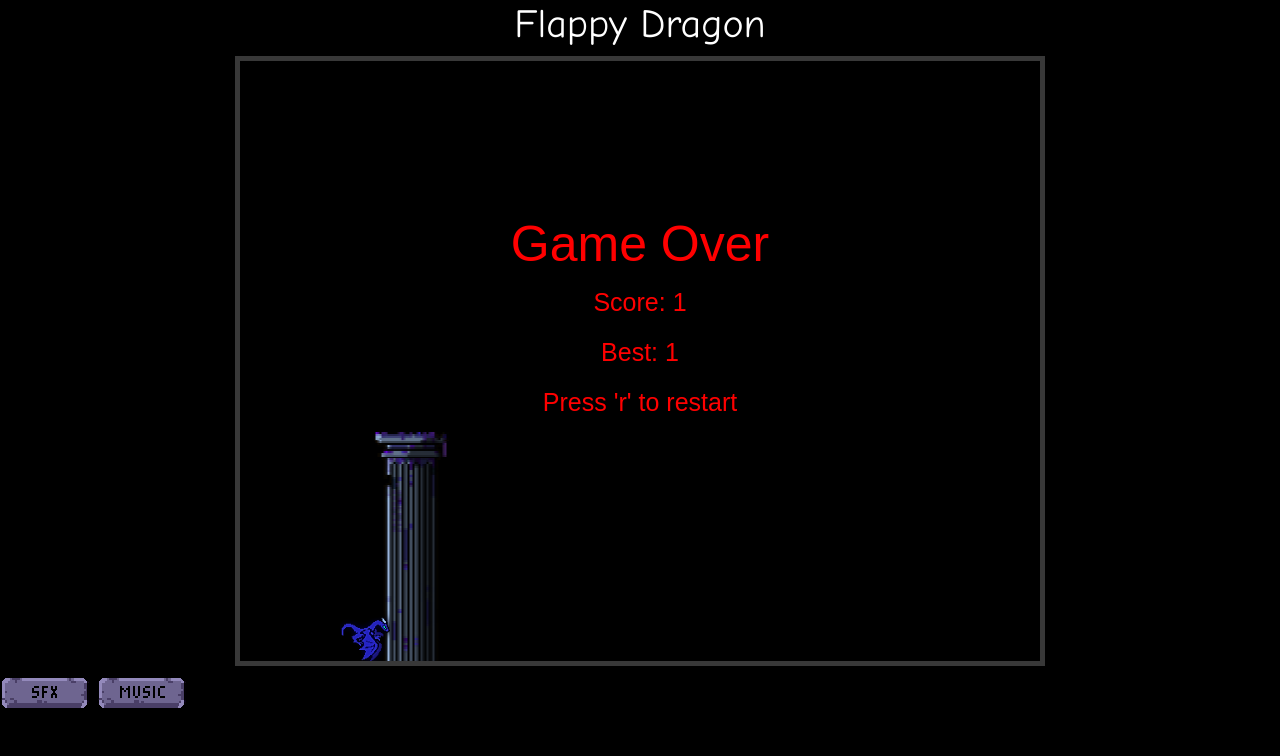
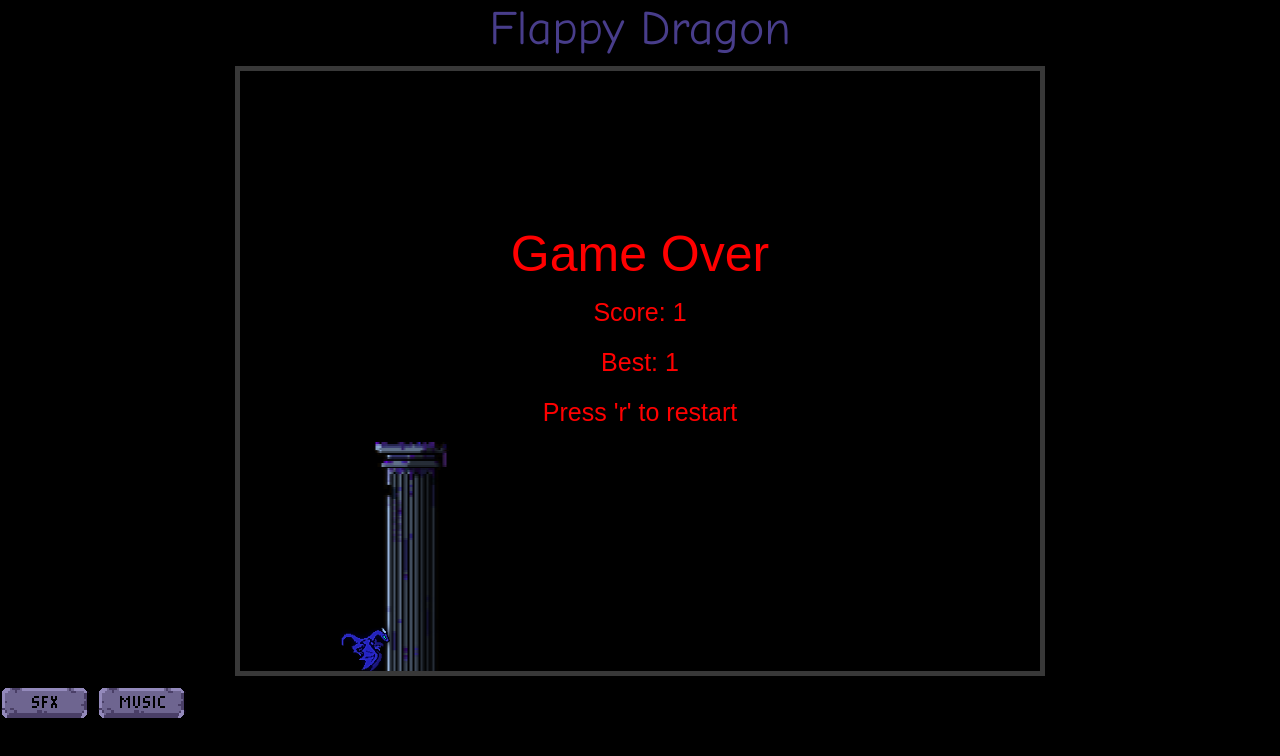
Before and after one commit to Eliasko6562/Flappy-Dragon, a plain HTML site: page index.html in a window 1280 px wide. Drawn offline with nearby package versions, Linux system fonts and the light colour scheme.

Commit message:
ajusted color scheme

```diff
--- a/index.html
+++ b/index.html
@@ -3,7 +3,7 @@
 
 <head>
     <meta charset="UTF-8">
-    <meta name="viewport" content="width=device-width, initial-scale=1.0">
+    <meta name="viewport" content="width=device-width, initial-scale=1.0, user-scalable=no">
     <link href="https://stackpath.bootstrapcdn.com/bootstrap/5.1.3/css/bootstrap.min.css" rel="stylesheet">
     <link rel="stylesheet" href="style.css">
     <link rel="icon" href="./images/dragonIcon.png" type="image/x-icon">
--- a/scripts/main.js
+++ b/scripts/main.js
@@ -58,8 +58,8 @@ function main() {
 }
 
 function liveScore () {
-    text(20, 35, "white", "20px Comic Sans MS", "Score: " + score);
-    text(20, 60, "white", "20px Comic Sans MS", "Best: " + highScore);
+    text(20, 35, "DarkSlateBlue", "25px Comic Sans MS", "Score: " + score);
+    text(20, 65, "DarkSlateBlue", "25px Comic Sans MS", "Best: " + highScore);
 }
 
 // Retrieve mute settings from localStorage
@@ -101,20 +101,23 @@ document.addEventListener("keydown", function (e) {
 });
 
 document.addEventListener("keyup", function (e) {
-    if (e.code == "KeyW" || e.code == "Space" || e.code == "ArrowUp"
-
-    ) {
+    if (e.code == "KeyW" || e.code == "Space" || e.code == "ArrowUp") {
         click = false;
     }
 });
 
 // Mobile touch controls
 document.addEventListener("touchstart", function (e) {
-    click = true;
+    if (!e.target.classList.contains('sfx-button') && !e.target.classList.contains('music-button')) {
+        click = true;
+    }
 });
 
 document.addEventListener("touchend", function (e) {
-    click = false;
+    if (!e.target.classList.contains('sfx-button') && !e.target.classList.contains('music-button')) {
+        click = false;
+    }
 });
 
+
 main();
--- a/style.css
+++ b/style.css
@@ -5,21 +5,14 @@ canvas{
 }
 
 body{
-    background-color: rgb(0, 0, 0);
-    color: white;
-    font-family: 'Arial', sans-serif;
+    background-color: black;
     text-align: center;
-
-
-}
-
-button{
-    margin-top: 10px;
-    font-size: 20px;
 }
 
 h1{
     font-family: Comic Sans MS;
+    color: darkslateblue;
+    font-size: 3em;
 }
 
 #sfxButton{
```
